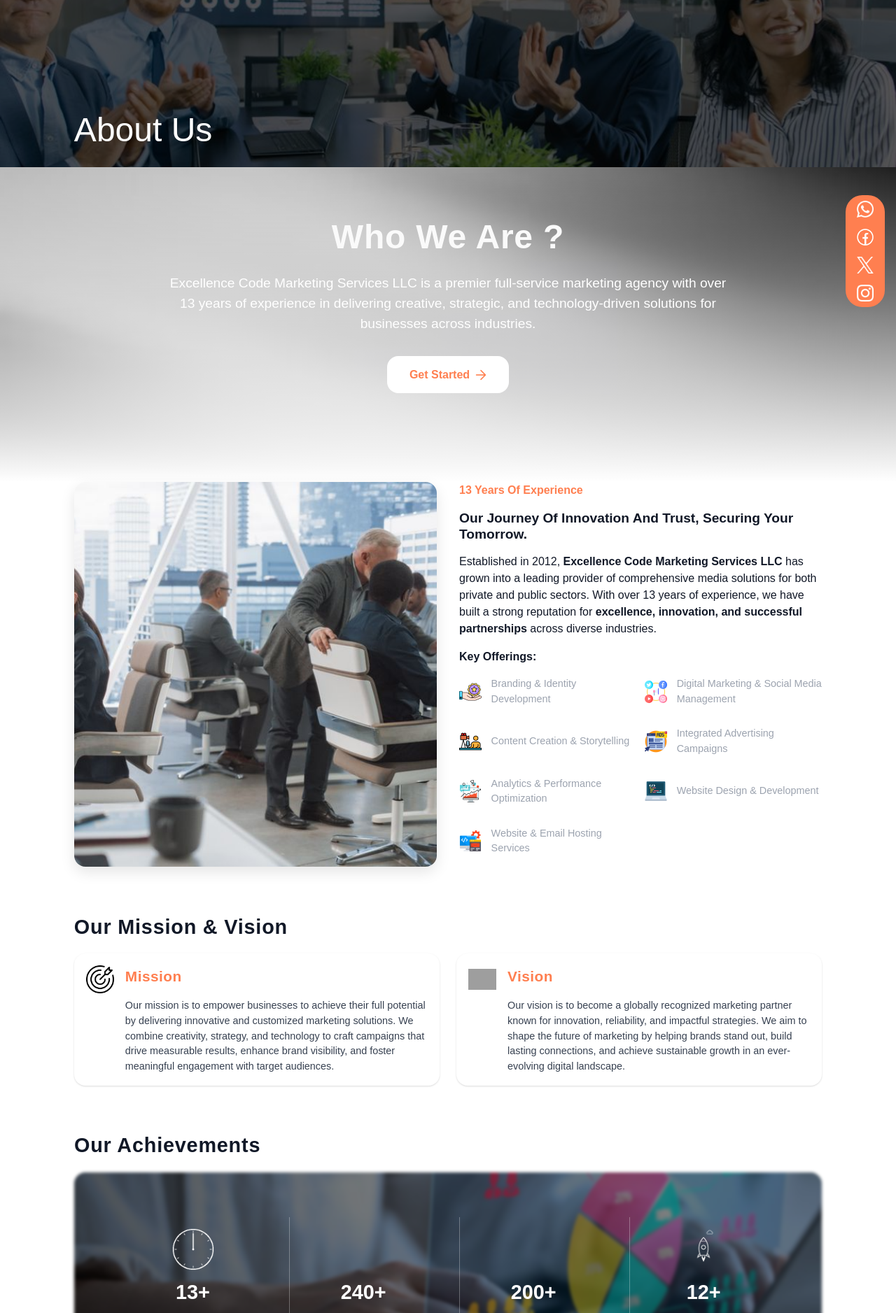
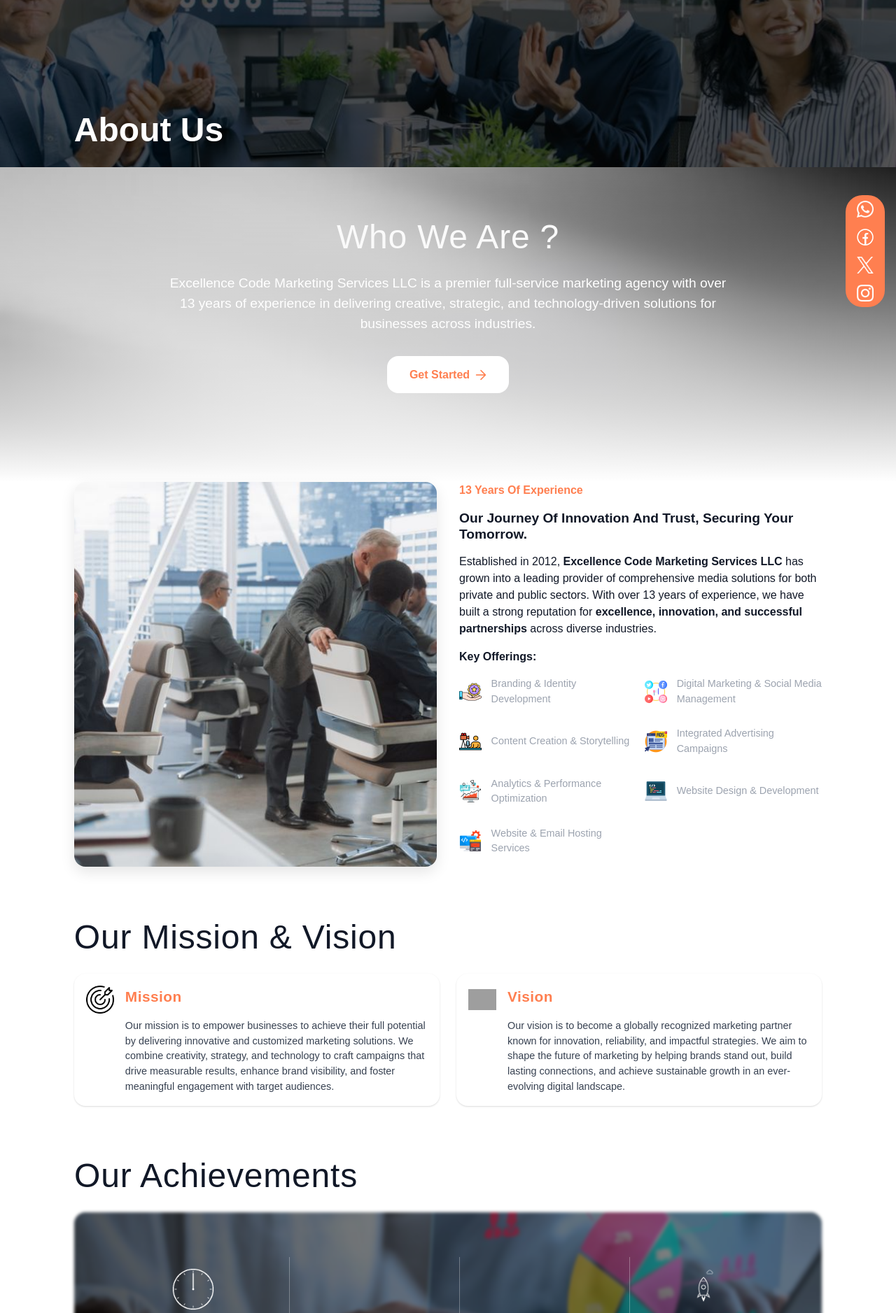
Before and after one commit to arshpharala/excellence, a PHP site: page /about-us.html in a window 1280 px wide. Shown: the part 121-1998 px from the top of the page at 70% size. Run offline with PHP 8.4, Linux system fonts and the light colour scheme; some libraries are stand-ins or nearby versions; grey boxes are pictures that could not be loaded.

Commit message:
`Updated styles in banner and about pages`

```diff
--- a/style/banner/_banner.scss
+++ b/style/banner/_banner.scss
@@ -38,13 +38,18 @@
   }
 
   &__text {
-    @include text-semibold;
     line-height: 0.9;
-    font-size: $spacing-md;
+    @include text-bold;
 
-    @include responsive(xl) {
-      font-size: $spacing-lg;
-    }
+      font-size: 1.5rem;
+
+      @include responsive(md) {
+        font-size: 2.25rem;
+      }
+
+      @include responsive(lg) {
+        font-size: 3rem;
+      }
     color: white;
     text-align: left;
   }
--- a/style/main.css
+++ b/style/main.css
@@ -2451,11 +2451,16 @@
   }
 }
 .banner__text {
-  font-weight: 500;
   line-height: 0.9;
-  font-size: 2rem;
-}
-@media (min-width: 80rem) {
+  font-weight: bold;
+  font-size: 1.5rem;
+}
+@media (min-width: 48rem) {
+  .banner__text {
+    font-size: 2.25rem;
+  }
+}
+@media (min-width: 64rem) {
   .banner__text {
     font-size: 3rem;
   }
@@ -2500,6 +2505,7 @@
 .about-page .info h1 {
   color: #fafafa;
   letter-spacing: 0.8px;
+  font-weight: 500;
   font-size: 1.5rem;
 }
 @media (min-width: 48rem) {
@@ -2669,19 +2675,18 @@
 }
 .about-page .mvv h2 {
   letter-spacing: 0.8px;
-}
-@media (min-width: 64rem) {
+  font-weight: 500;
+  font-size: 1.5rem;
+}
+@media (min-width: 48rem) {
   .about-page .mvv h2 {
-    font-size: 2.8rem;
-  }
-}
-@media (min-width: 48rem) {
+    font-size: 2.25rem;
+  }
+}
+@media (min-width: 64rem) {
   .about-page .mvv h2 {
-    font-size: 2.2rem;
-  }
-}
-.about-page .mvv h2 {
-  font-size: 1.8rem;
+    font-size: 3rem;
+  }
 }
 .about-page .mvv__grid {
   display: grid;
@@ -2751,19 +2756,18 @@
 }
 .about-page .stats h2 {
   letter-spacing: 0.8px;
-}
-@media (min-width: 64rem) {
+  font-weight: 500;
+  font-size: 1.5rem;
+}
+@media (min-width: 48rem) {
   .about-page .stats h2 {
-    font-size: 2.8rem;
-  }
-}
-@media (min-width: 48rem) {
+    font-size: 2.25rem;
+  }
+}
+@media (min-width: 64rem) {
   .about-page .stats h2 {
-    font-size: 2.2rem;
-  }
-}
-.about-page .stats h2 {
-  font-size: 1.8rem;
+    font-size: 3rem;
+  }
 }
 .about-page .stats__grid {
   display: grid;
--- a/style/page/_about.scss
+++ b/style/page/_about.scss
@@ -28,7 +28,7 @@
   // Hero Section
   .info {
     text-align: center;
-    padding: 4rem  2rem;
+    padding: 4rem 2rem;
     background: linear-gradient(to bottom, transparent 0%, #fff 100%, #fff 100%),
       url("../assets/bg-4.jpg");
     background-size: cover;
@@ -39,11 +39,11 @@
 
     min-height: 450px;
 
-
-
     h1 {
       color: $bg-light;
       letter-spacing: 0.8px;
+      @include text-semibold;
+
       font-size: 1.5rem;
 
       @include responsive(md) {
@@ -77,7 +77,6 @@
 
       background: $white;
 
-
       &:hover {
         transform: scale(1.02);
         box-shadow: $shadow-xl;
@@ -93,7 +92,8 @@
         height: 16px;
         @include grid-center;
         object-fit: contain;
-        filter: brightness(0) saturate(100%) invert(60%) sepia(27%) saturate(1598%) hue-rotate(326deg) brightness(103%) contrast(102%);
+        filter: brightness(0) saturate(100%) invert(60%) sepia(27%)
+          saturate(1598%) hue-rotate(326deg) brightness(103%) contrast(102%);
       }
     }
   }
@@ -131,7 +131,7 @@
         font-size: $spacing-sm;
       }
       @include text-bold;
-      color: $color-primary
+      color: $color-primary;
     }
 
     &__subtitle {
@@ -188,7 +188,7 @@
         grid-template-columns: repeat(2, 1fr);
       }
       li {
-    color: $color-text-subtle;
+        color: $color-text-subtle;
 
         font-size: $spacing-xm;
         @include responsive(md) {
@@ -217,15 +217,17 @@
 
     h2 {
       letter-spacing: 0.8px;
-      @include responsive(lg) {
-        font-size: 2.8rem;
+      @include text-semibold;
+
+      font-size: 1.5rem;
+
+      @include responsive(md) {
+        font-size: 2.25rem;
       }
 
-      @include responsive(md) {
-        font-size: 2.2rem;
+      @include responsive(lg) {
+        font-size: 3rem;
       }
-
-      font-size: 1.8rem;
     }
     &__grid {
       display: grid;
@@ -235,7 +237,6 @@
       @include responsive(md) {
         grid-template-columns: repeat(2, 1fr);
       }
-
     }
 
     &__content {
@@ -310,15 +311,17 @@
 
     h2 {
       letter-spacing: 0.8px;
-      @include responsive(lg) {
-        font-size: 2.8rem;
+     @include text-semibold;
+
+      font-size: 1.5rem;
+
+      @include responsive(md) {
+        font-size: 2.25rem;
       }
 
-      @include responsive(md) {
-        font-size: 2.2rem;
+      @include responsive(lg) {
+        font-size: 3rem;
       }
-
-      font-size: 1.8rem;
     }
 
     &__grid {
@@ -397,7 +400,8 @@
       &__icon {
         width: 60px;
         height: 60px;
-        filter: brightness(0) saturate(100%) invert(100%) sepia(0%) saturate(0%) hue-rotate(268deg) brightness(104%) contrast(103%);
+        filter: brightness(0) saturate(100%) invert(100%) sepia(0%) saturate(0%)
+          hue-rotate(268deg) brightness(104%) contrast(103%);
       }
     }
   }
```
Also changed, not shown: 1 other file.
